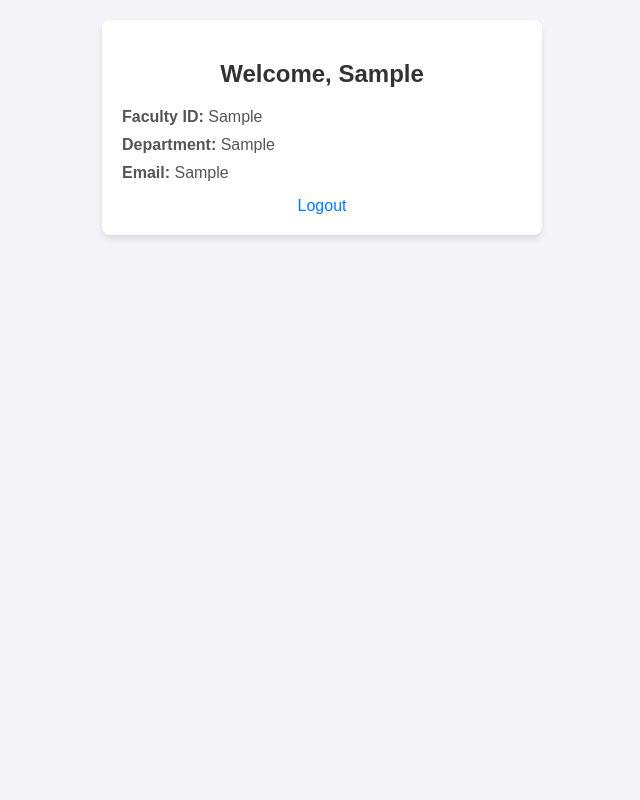
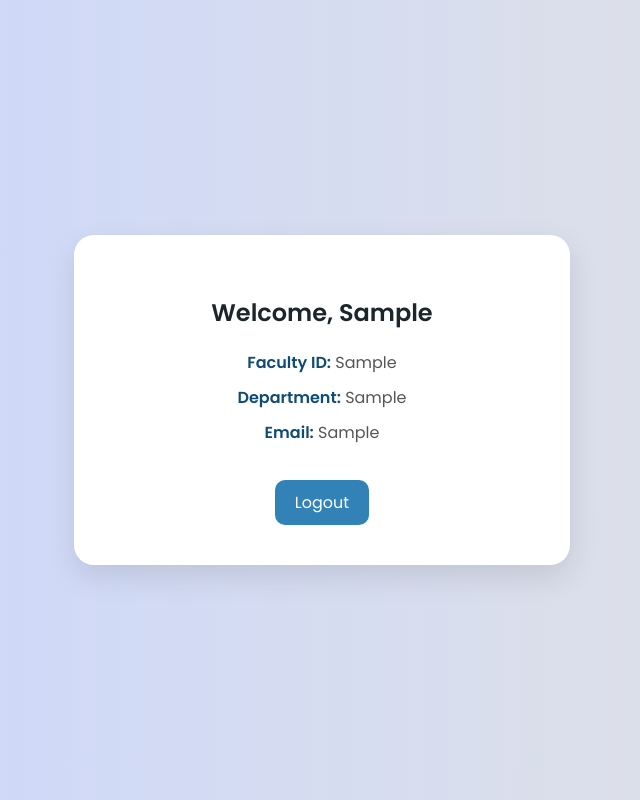
Before and after one commit to kwofee/dbs-project, a Django app: template showtables/templates/faculty_dashboard.html in a window 1280 px wide. Shown: the whole page, without its empty margins (318-958 px from the left). Run offline with Django 5.2, Linux system fonts and the light colour scheme; the template is opened without the code that fills it: most values are stand-ins (such as "Sample title", 1, 10 or a date in 2020).

Commit message:
made it more beautiful

```diff
--- a/showtables/templates/faculty_dashboard.html
+++ b/showtables/templates/faculty_dashboard.html
@@ -4,7 +4,58 @@
     {% load static %}
     <meta charset="UTF-8">
     <title>Faculty Dashboard</title>
+    <link href="https://fonts.googleapis.com/css2?family=Poppins:wght@400;600&display=swap" rel="stylesheet">
     <link rel="stylesheet" href="{% static 'styles.css' %}">
+    <style>
+        body {
+            margin: 0;
+            font-family: 'Poppins', sans-serif;
+            background: linear-gradient(to right, #c9d6ff, #e2e2e2);
+            display: flex;
+            justify-content: center;
+            align-items: center;
+            min-height: 100vh;
+        }
+
+        .dashboard {
+            background-color: #ffffff;
+            padding: 2.5rem 3rem;
+            border-radius: 20px;
+            box-shadow: 0 12px 30px rgba(0, 0, 0, 0.1);
+            width: 480px;
+            text-align: center;
+        }
+
+        h2 {
+            color: #1b262c;
+            margin-bottom: 20px;
+        }
+
+        p {
+            font-size: 15px;
+            color: #333;
+            margin: 12px 0;
+        }
+
+        strong {
+            color: #0f4c75;
+        }
+
+        a {
+            display: inline-block;
+            margin-top: 25px;
+            padding: 10px 20px;
+            background-color: #3282b8;
+            color: white;
+            text-decoration: none;
+            border-radius: 10px;
+            transition: background-color 0.3s ease;
+        }
+
+        a:hover {
+            background-color: #0f4c75;
+        }
+    </style>
 </head>
 <body>
     <div class="dashboard">
```
Also changed, not shown: mysite/settings.py (+11 -0 lines), showtables/views.py (+14 -6 lines).
